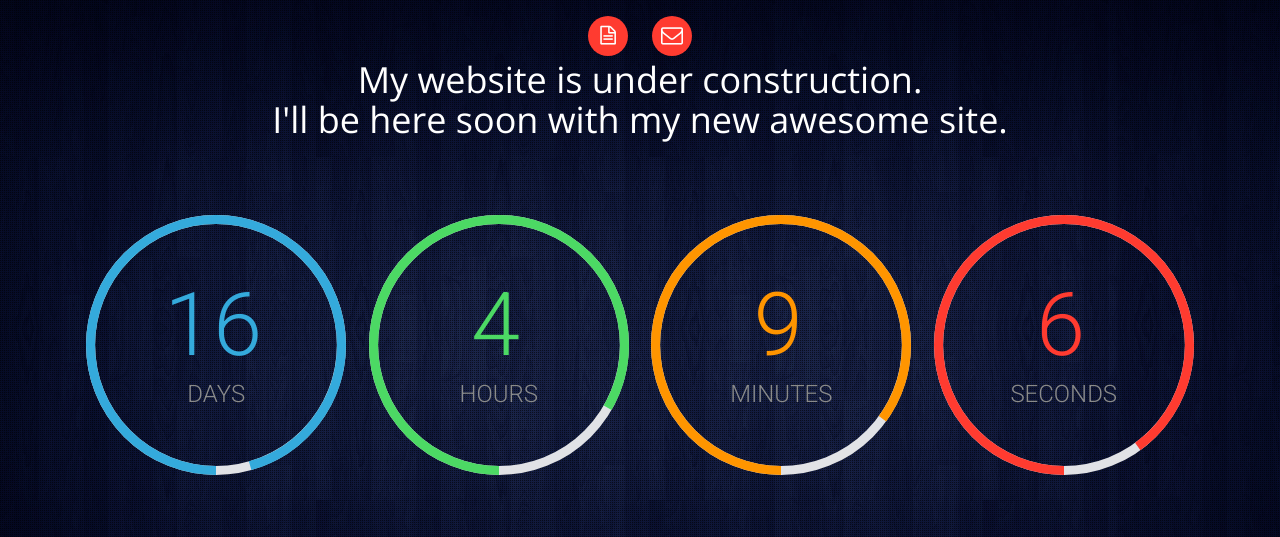
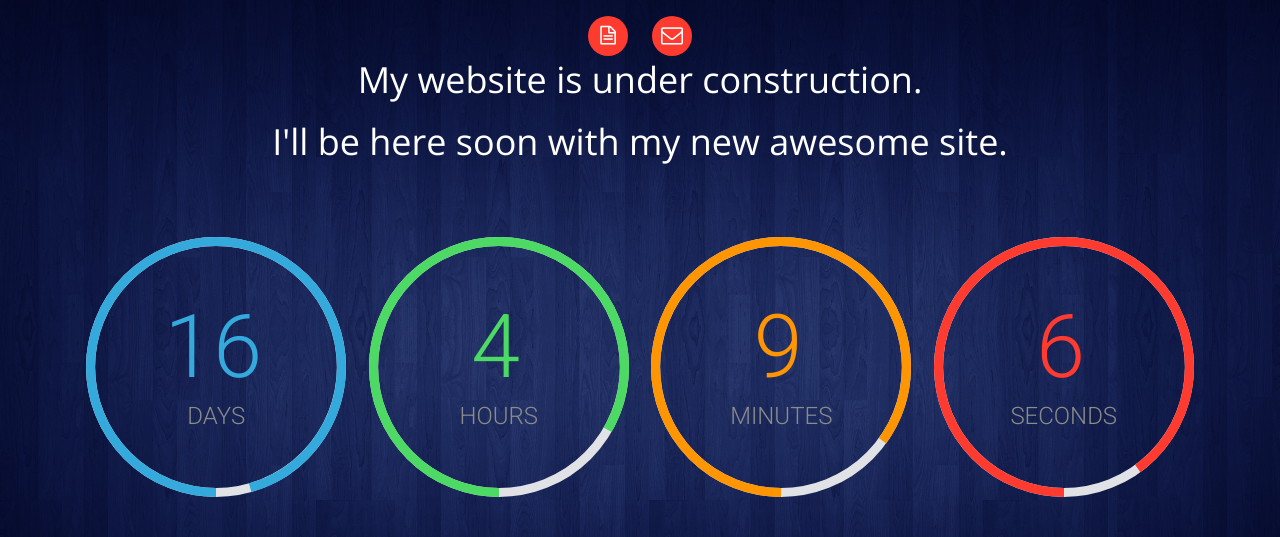
Before and after one commit to Stevegates/My-Website, a plain HTML site: page index.html in a window 1280 px wide. Shown: the top 537 px of the page. Drawn offline with nearby package versions, Linux system fonts and the light colour scheme; files whose address does not match are found by name.

Commit message:
W3C Validation

```diff
--- a/index.html
+++ b/index.html
@@ -4,11 +4,10 @@
 
 <head>
 	<meta charset="UTF-8">
-    <meta http-equiv="X-UA-Compatible" content="IE=edge,chrome=1">
 	<title>Mateus Pinheiro de Lima - Coming Soon</title>
 
-    <link name="author" href="Mateus Pinheiro de Lima(Stevegates)" />
-    <meta name="description" content="Coming Soon, Construction, website, HTML 5">
+	<meta name="author" content="Mateus Pinheiro de Lima">
+ 	<meta name="description" content="Coming Soon, Construction, website, HTML 5">
 
     <!-- Favicons -->
     <link rel="shortcut icon" href="assets/icons/favicon.ico">
@@ -29,7 +28,7 @@
 	<!-- Google fonts end here -->
 </head>
 <body class="ux">
-  <div class="bg-overlay"></div>
+	<!-- Overlay missused <div class="bg-overlay"></div> -->
 	<!-- Preloader start here -->
 	<div id="preloader">
 		<div id="status"></div>
@@ -58,7 +57,7 @@
 			<!-- Logo end here -->
 		<!-- Slogan start here -->
 		<section class="slogan fade-down">
-			<h1>My website is under construction. <br /> I'll be here soon with my new awesome site.</h1>
+			<h1>My website is under construction.</h1><br /><h1> I'll be here soon with my new awesome site.</h1>
 		</section>
 		<!-- Slogan end here -->
 		<!-- Count Down start here -->
```
